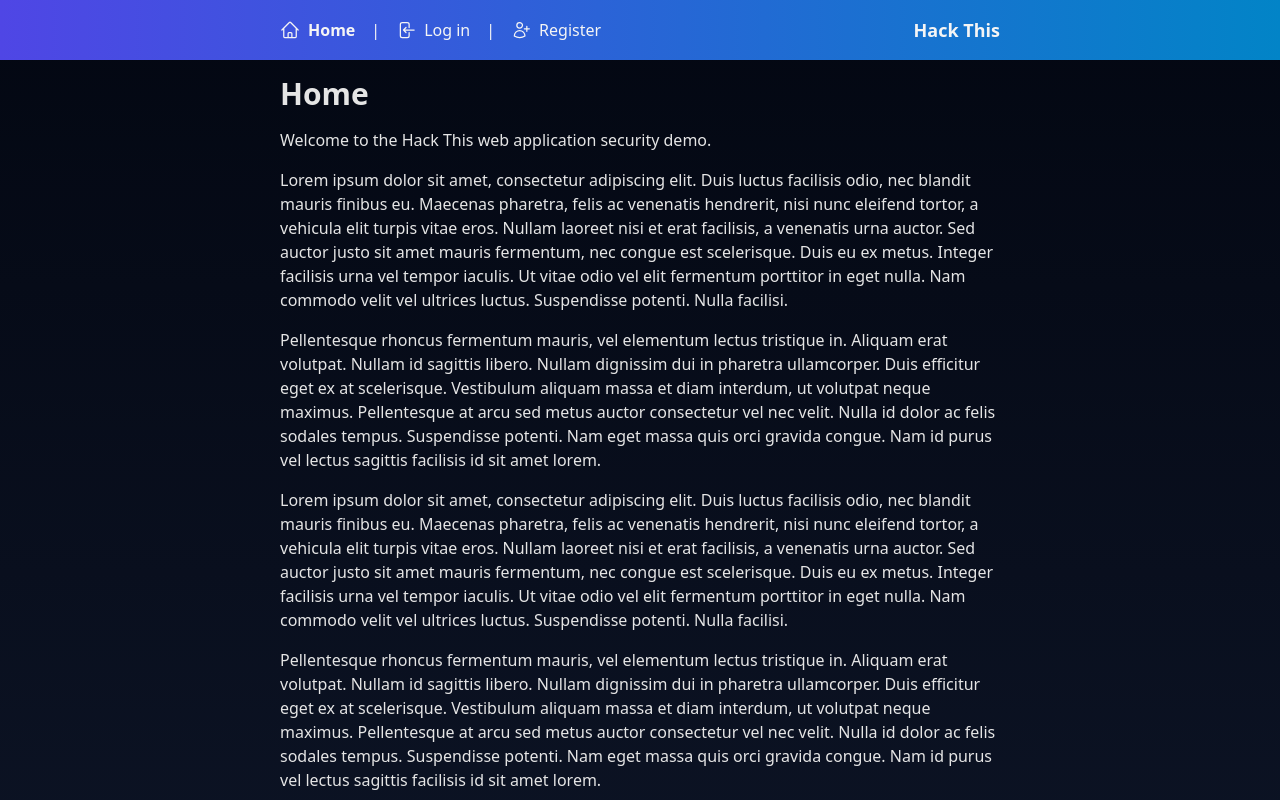
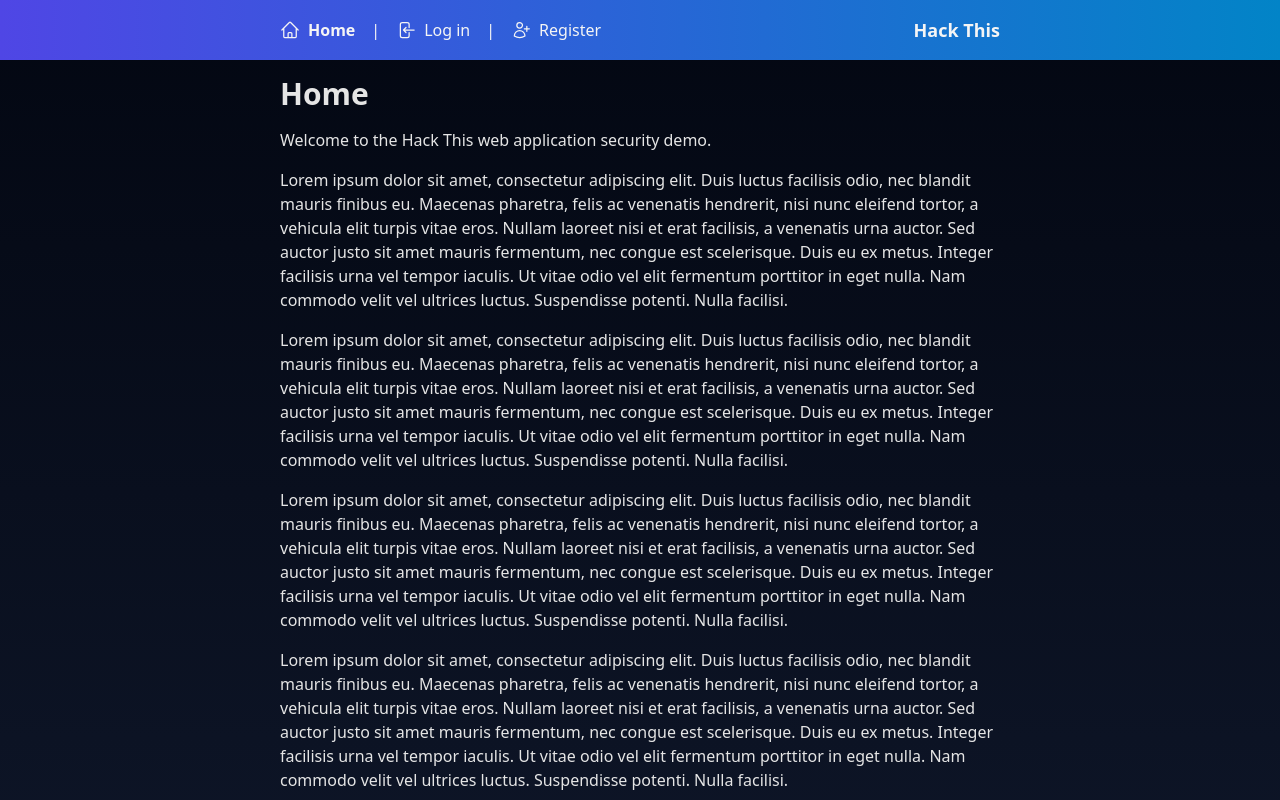
Before and after one commit to rikurauhala/hack-this, a React (Create React App) app in the folder web/: page / in a window 1280 px wide. Shown: the top 800 px of the page. Built offline with nearby package versions, Linux system fonts and the light colour scheme.

Commit message:
Update the document title for each page

```diff
--- a/web/src/pages/GuestBook.tsx
+++ b/web/src/pages/GuestBook.tsx
@@ -12,6 +12,7 @@ const GuestBook = (): JSX.Element => {
   const [messages, setMessages] = useState<Message[]>([]);
 
   useEffect(() => {
+    document.title = 'Guest book | Hack This';
     const userJSON = window.localStorage.getItem('user');
     if (userJSON) {
       const userJson = JSON.parse(userJSON) as User;
--- a/web/src/pages/Home.tsx
+++ b/web/src/pages/Home.tsx
@@ -1,68 +1,66 @@
+import { useEffect } from 'react';
 import Title from '../components/common/Title';
 import Paragraph from '../components/common/Paragraph';
 
-const Home = (): JSX.Element => (
+const Home = (): JSX.Element => {
+  useEffect(() => void (document.title = 'Home | Hack This'), []);
+
+  return (
     <div className="container py-4">
       <Title text="Home" />
       <Paragraph text={'Welcome to the Hack This web application security demo.'} />
       <Paragraph
         text={`
-        Lorem ipsum dolor sit amet, consectetur adipiscing elit. Duis luctus facilisis odio, nec blandit mauris finibus
-        eu. Maecenas pharetra, felis ac venenatis hendrerit, nisi nunc eleifend tortor, a vehicula elit turpis vitae
-        eros. Nullam laoreet nisi et erat facilisis, a venenatis urna auctor. Sed auctor justo sit amet mauris
-        fermentum, nec congue est scelerisque. Duis eu ex metus. Integer facilisis urna vel tempor iaculis. Ut vitae
-        odio vel elit fermentum porttitor in eget nulla. Nam commodo velit vel ultrices luctus. Suspendisse potenti.
-        Nulla facilisi.
+          Lorem ipsum dolor sit amet, consectetur adipiscing elit. Duis luctus facilisis odio, nec blandit mauris
+          finibus eu. Maecenas pharetra, felis ac venenatis hendrerit, nisi nunc eleifend tortor, a vehicula elit
+          turpis vitae eros. Nullam laoreet nisi et erat facilisis, a venenatis urna auctor. Sed auctor justo sit amet
+          mauris fermentum, nec congue est scelerisque. Duis eu ex metus. Integer facilisis urna vel tempor iaculis.
+          Ut vitae odio vel elit fermentum porttitor in eget nulla. Nam commodo velit vel ultrices luctus. Suspendisse
+          potenti. Nulla facilisi.
         `}
       />
       <Paragraph
         text={`
-        Pellentesque rhoncus fermentum mauris, vel elementum lectus tristique in. Aliquam erat volutpat. Nullam id
-        sagittis libero. Nullam dignissim dui in pharetra ullamcorper. Duis efficitur eget ex at scelerisque. Vestibulum
-        aliquam massa et diam interdum, ut volutpat neque maximus. Pellentesque at arcu sed metus auctor consectetur vel
-        nec velit. Nulla id dolor ac felis sodales tempus. Suspendisse potenti. Nam eget massa quis orci gravida congue.
-        Nam id purus vel lectus sagittis facilisis id sit amet lorem.
+          Lorem ipsum dolor sit amet, consectetur adipiscing elit. Duis luctus facilisis odio, nec blandit mauris
+          finibus eu. Maecenas pharetra, felis ac venenatis hendrerit, nisi nunc eleifend tortor, a vehicula elit
+          turpis vitae eros. Nullam laoreet nisi et erat facilisis, a venenatis urna auctor. Sed auctor justo sit amet
+          mauris fermentum, nec congue est scelerisque. Duis eu ex metus. Integer facilisis urna vel tempor iaculis.
+          Ut vitae odio vel elit fermentum porttitor in eget nulla. Nam commodo velit vel ultrices luctus. Suspendisse
+          potenti. Nulla facilisi.
         `}
       />
       <Paragraph
         text={`
-        Lorem ipsum dolor sit amet, consectetur adipiscing elit. Duis luctus facilisis odio, nec blandit mauris finibus
-        eu. Maecenas pharetra, felis ac venenatis hendrerit, nisi nunc eleifend tortor, a vehicula elit turpis vitae
-        eros. Nullam laoreet nisi et erat facilisis, a venenatis urna auctor. Sed auctor justo sit amet mauris
-        fermentum, nec congue est scelerisque. Duis eu ex metus. Integer facilisis urna vel tempor iaculis. Ut vitae
-        odio vel elit fermentum porttitor in eget nulla. Nam commodo velit vel ultrices luctus. Suspendisse potenti.
-        Nulla facilisi.
+          Lorem ipsum dolor sit amet, consectetur adipiscing elit. Duis luctus facilisis odio, nec blandit mauris
+          finibus eu. Maecenas pharetra, felis ac venenatis hendrerit, nisi nunc eleifend tortor, a vehicula elit
+          turpis vitae eros. Nullam laoreet nisi et erat facilisis, a venenatis urna auctor. Sed auctor justo sit amet
+          mauris fermentum, nec congue est scelerisque. Duis eu ex metus. Integer facilisis urna vel tempor iaculis.
+          Ut vitae odio vel elit fermentum porttitor in eget nulla. Nam commodo velit vel ultrices luctus. Suspendisse
+          potenti. Nulla facilisi.
         `}
       />
       <Paragraph
         text={`
-        Pellentesque rhoncus fermentum mauris, vel elementum lectus tristique in. Aliquam erat volutpat. Nullam id
-        sagittis libero. Nullam dignissim dui in pharetra ullamcorper. Duis efficitur eget ex at scelerisque. Vestibulum
-        aliquam massa et diam interdum, ut volutpat neque maximus. Pellentesque at arcu sed metus auctor consectetur vel
-        nec velit. Nulla id dolor ac felis sodales tempus. Suspendisse potenti. Nam eget massa quis orci gravida congue.
-        Nam id purus vel lectus sagittis facilisis id sit amet lorem.
+          Lorem ipsum dolor sit amet, consectetur adipiscing elit. Duis luctus facilisis odio, nec blandit mauris
+          finibus eu. Maecenas pharetra, felis ac venenatis hendrerit, nisi nunc eleifend tortor, a vehicula elit
+          turpis vitae eros. Nullam laoreet nisi et erat facilisis, a venenatis urna auctor. Sed auctor justo sit amet
+          mauris fermentum, nec congue est scelerisque. Duis eu ex metus. Integer facilisis urna vel tempor iaculis.
+          Ut vitae odio vel elit fermentum porttitor in eget nulla. Nam commodo velit vel ultrices luctus. Suspendisse
+          potenti. Nulla facilisi.
         `}
       />
       <Paragraph
         text={`
-        Lorem ipsum dolor sit amet, consectetur adipiscing elit. Duis luctus facilisis odio, nec blandit mauris finibus
-        eu. Maecenas pharetra, felis ac venenatis hendrerit, nisi nunc eleifend tortor, a vehicula elit turpis vitae
-        eros. Nullam laoreet nisi et erat facilisis, a venenatis urna auctor. Sed auctor justo sit amet mauris
-        fermentum, nec congue est scelerisque. Duis eu ex metus. Integer facilisis urna vel tempor iaculis. Ut vitae
-        odio vel elit fermentum porttitor in eget nulla. Nam commodo velit vel ultrices luctus. Suspendisse potenti.
-        Nulla facilisi.
-      `}
-    />
-    <Paragraph
-      text={`
-        Pellentesque rhoncus fermentum mauris, vel elementum lectus tristique in. Aliquam erat volutpat. Nullam id
-        sagittis libero. Nullam dignissim dui in pharetra ullamcorper. Duis efficitur eget ex at scelerisque. Vestibulum
-        aliquam massa et diam interdum, ut volutpat neque maximus. Pellentesque at arcu sed metus auctor consectetur vel
-        nec velit. Nulla id dolor ac felis sodales tempus. Suspendisse potenti. Nam eget massa quis orci gravida congue.
-        Nam id purus vel lectus sagittis facilisis id sit amet lorem.
+          Lorem ipsum dolor sit amet, consectetur adipiscing elit. Duis luctus facilisis odio, nec blandit mauris
+          finibus eu. Maecenas pharetra, felis ac venenatis hendrerit, nisi nunc eleifend tortor, a vehicula elit
+          turpis vitae eros. Nullam laoreet nisi et erat facilisis, a venenatis urna auctor. Sed auctor justo sit amet
+          mauris fermentum, nec congue est scelerisque. Duis eu ex metus. Integer facilisis urna vel tempor iaculis.
+          Ut vitae odio vel elit fermentum porttitor in eget nulla. Nam commodo velit vel ultrices luctus. Suspendisse
+          potenti. Nulla facilisi.
         `}
       />
     </div>
   );
+};
 
 export default Home;
--- a/web/src/pages/Login.tsx
+++ b/web/src/pages/Login.tsx
@@ -1,4 +1,4 @@
-import { FormEvent, useState } from 'react';
+import { FormEvent, useEffect, useState } from 'react';
 import { useDispatch } from 'react-redux';
 import { useNavigate } from 'react-router-dom';
 import Paragraph from '../components/common/Paragraph';
@@ -12,6 +12,8 @@ const Login = (): JSX.Element => {
   const [password, setPassword] = useState<string>('');
   const dispatch = useDispatch();
   const navigate = useNavigate();
+
+  useEffect(() => void (document.title = 'Log in | Hack This'), []);
 
   const handleSubmit = async (event: FormEvent<HTMLFormElement>) => {
     event.preventDefault();
--- a/web/src/pages/Register.tsx
+++ b/web/src/pages/Register.tsx
@@ -1,4 +1,4 @@
-import React from 'react';
+import React, { useEffect } from 'react';
 import { useDispatch } from 'react-redux';
 import { useNavigate } from 'react-router-dom';
 import Title from '../components/common/Title';
@@ -12,6 +12,8 @@ const Register = (): JSX.Element => {
   const [password, setPassword] = React.useState<string>('');
   const dispatch = useDispatch();
   const navigate = useNavigate();
+
+  useEffect(() => void (document.title = 'Register | Hack This'), []);
 
   const handleSubmit = async (event: React.FormEvent<HTMLFormElement>) => {
     event.preventDefault();
```
Lines whose indentation alone changed are shown as unchanged.
